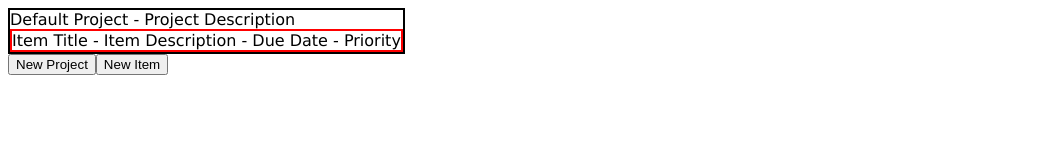
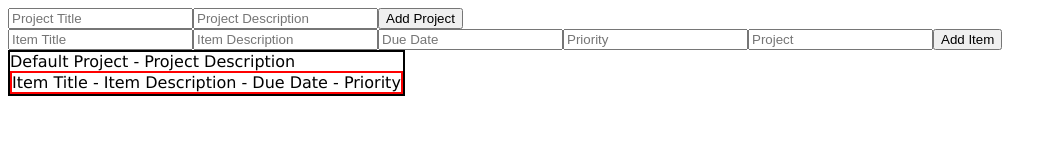
Before and after one commit to suttar2/Todo, a website: page src/index.html in a window 1280 px wide. Shown: the whole page, without its empty margins (0-1057 px from the left). Drawn offline with Linux system fonts and the light colour scheme.

Commit message:
Made project and item input fields

```diff
--- a/src/index.html
+++ b/src/index.html
@@ -7,8 +7,10 @@
     </head>
 
     <body>
+        <div id="projectTemplate"></div>
+        <div id="itemTemplate"></div>
         <div id="content" class="content"></div>
-        <div id="template"></div>
+
     </body>
 
 </html>
--- a/src/index.js
+++ b/src/index.js
@@ -2,39 +2,68 @@
 const projects = [];
 const items = [];
 
-display = document.getElementById('content')
-template = document.getElementById('template')
 
 
+const projectForm = (() => {
+
+    const projectTemplate = document.getElementById('projectTemplate')
+
+    const projectTitle = document.createElement('input');
+        projectTitle.setAttribute('placeholder', 'Project Title')
+        projectTemplate.appendChild(projectTitle);
+
+    const projectDescription = document.createElement('input');
+        projectDescription.setAttribute('placeholder', 'Project Description')
+        projectTemplate.appendChild(projectDescription);
+
     const projButton = document.createElement('button')
+        projButton.textContent = "Add Project"
+        projectTemplate.appendChild(projButton);
 
         projButton.addEventListener('click', () => {
-        projects.push(newProject(
-            prompt("Enter project name"),
-            prompt("Enter project Description")
-            ));
+                projects.push(
+                    newProject(projectTitle.value, projectDescription.value));
             displayController.refresh();
         })
-    projButton.textContent = "New Project"
 
-    template.appendChild(projButton);
+})();
+
+const itemForm = (() => {
+    const itemTemplate = document.getElementById('itemTemplate')
+
+    const itemTitle = document.createElement('input')
+        itemTitle.setAttribute('placeholder', 'Item Title')
+        itemTemplate.appendChild(itemTitle);
+
+    const itemDescription = document.createElement('input');
+        itemDescription.setAttribute('placeholder','Item Description')
+        itemTemplate.appendChild(itemDescription);
+
+    const dueDate = document.createElement('input');
+        dueDate.setAttribute('placeholder', 'Due Date')
+        itemTemplate.appendChild(dueDate);
+
+    const priority = document.createElement('input');
+        priority.setAttribute('placeholder','Priority');
+        itemTemplate.appendChild(priority);
+
+    const project = document.createElement('input');
+        project.setAttribute('placeholder','Project')
+        itemTemplate.appendChild(project);
+
+    const itemButton = document.createElement('button')
+        itemButton.textContent = "Add Item"
+        itemTemplate.appendChild(itemButton);
+
+            itemButton.addEventListener('click', () => {
+                items.push(
+                    newTodoItem(itemTitle.value, itemDescription.value, dueDate.value, priority.value, project.value)
+                    );
+                displayController.refresh();
+    })
 
 
-const itemButton = document.createElement('button')
-
-    itemButton.addEventListener('click', () => {
-        items.push(newTodoItem(
-            prompt("Item Title"),
-            prompt("Item Description"),
-            prompt("Due Date"),
-            prompt("Priority"),
-            prompt("project")
-            ));
-        displayController.refresh();
-    })
-    itemButton.textContent = "New Item"
-
-    template.appendChild(itemButton);
+    })();
 
 const newProject = (title, description) => {
     this.title = title;
@@ -54,14 +83,17 @@ const newTodoItem = (title, description, dueDate, priority, project, completed)
     return {title, description, dueDate, priority, project, completed}
 };
 
+
 const displayController = (() => {
+
+    const display = document.getElementById('content')
 
     const clearDisplay = (aDisplay) => {
         while (aDisplay.firstChild) {aDisplay.removeChild(aDisplay.lastChild)}
     };
 
     const displayProject = (aProject) => {
-        div = document.createElement('div')
+        div = document.createElement('div');
             div.id = `${aProject.title}`;
             div.classList.add('project');
             div.innerHTML = `${div.id} - ${aProject.description}`
@@ -74,9 +106,7 @@ const displayController = (() => {
             div.id = `${anItem.title}`
             div.classList.add('item')
             div.innerHTML = `${anItem.title} - ${anItem.description} - ${anItem.dueDate} - ${anItem.priority}`
-
                 const proj = document.getElementById(`${anItem.project}`)
-
                     proj.append(div);
 
     };
```
Lines whose indentation alone changed are shown as unchanged.
